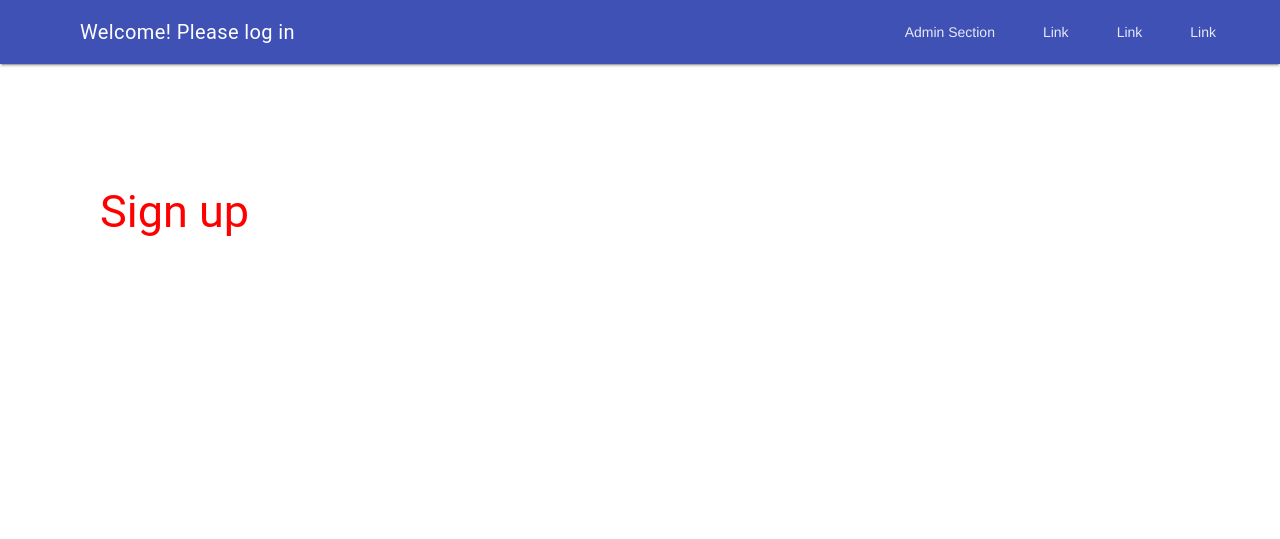
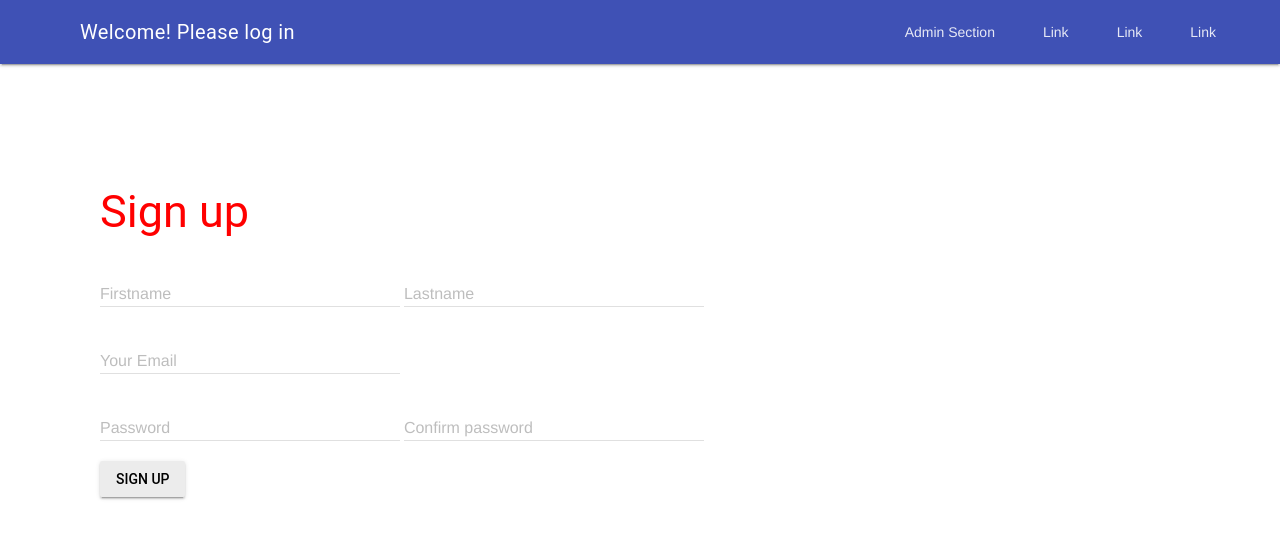
Before and after one commit to JoshuaHerrmann/DjangoChattApp, a Django app: page /signup/ in a window 1280 px wide. Shown: the top 539 px of the page. Run offline with Django 4.2, Linux system fonts and the light colour scheme.

Commit message:
updated signup now working

```diff
--- a/chat/templates/auth/signup.html
+++ b/chat/templates/auth/signup.html
@@ -1,3 +1,38 @@
 {% extends "base.html" %}{% block content %}
 <h2 style="color: red;">Sign up</h2>
+<form action="/signup/" method="post">
+    {% csrf_token %}
+    <div class="names">
+        <div class="mdl-textfield mdl-js-textfield mdl-textfield--floating-label">
+            <input class="mdl-textfield__input" name="firstname" type="text" id="sample3" autocomplete="off">
+            <label class="mdl-textfield__label" for="sample3">Firstname</label>
+        </div>
+        <div class="mdl-textfield mdl-js-textfield mdl-textfield--floating-label">
+            <input class="mdl-textfield__input" name="lastname" type="text" id="sample3" autocomplete="off">
+            <label class="mdl-textfield__label" for="sample3">Lastname</label>
+        </div>
+    </div>
+    <div class="email">
+        <div class="mdl-textfield mdl-js-textfield mdl-textfield--floating-label">
+            <input class="mdl-textfield__input" name="email" type="text" id="sample3" autocomplete="off">
+            <label class="mdl-textfield__label" for="sample3">Your Email</label>
+        </div>
+    </div>
+    <div class="passwords">
+        <div class="mdl-textfield mdl-js-textfield mdl-textfield--floating-label">
+            <input class="mdl-textfield__input" name="password1" type="text" id="sample3" autocomplete="off">
+            <label class="mdl-textfield__label" for="sample3">Password</label>
+        </div>
+        <div class="mdl-textfield mdl-js-textfield mdl-textfield--floating-label">
+            <input class="mdl-textfield__input" name="password2" type="text" id="sample3" autocomplete="off">
+            <label class="mdl-textfield__label" for="sample3">Confirm password</label>
+        </div>
+        {% if password_incorrect %}
+        <p style="color: red;">Password is not the same! </p>
+        {% endif %}
+    </div>
+    <button class="mdl-button mdl-js-button mdl-button--raised" type="submit">
+        Sign Up
+      </button>
+</form>
 {% endblock %}
--- a/chat/views.py
+++ b/chat/views.py
@@ -1,3 +1,4 @@
+from importlib import invalidate_caches
 from django.http import HttpResponse
 from django.shortcuts import render
 from django.contrib.auth import authenticate, login, logout
@@ -7,6 +8,7 @@ from django.contrib.auth.decorators import login_required
 from django.http import JsonResponse
 from django.core import serializers
 from django.http import HttpResponseRedirect
+from django.contrib.auth.models import User
 import json
 @login_required(login_url='/login/')
 def index(request):                                                                               # def heißt define
@@ -49,4 +51,24 @@ def logoutView(request):
 
 
 def signUp(request):
+    if request.user.is_authenticated:
+        return redirect('/chat/')
+    if request.method == 'POST':
+        if request.POST['password1'] == request.POST['password2']:
+            firstname = request.POST['firstname']
+            lastname = request.POST['lastname']
+            email = request.POST['email']
+            password = request.POST['password1']
+            username = firstname + lastname
+            user = User.objects.create_user(firstname, email, password)
+            user.first_name = firstname
+            user.last_name = lastname
+            user.username = username
+            user.save()
+            print('Succesfully created new User!', user)
+            userLogin = authenticate(request, username=username, password=password)
+            login(request, userLogin)
+            return redirect('/chat/')
+        else:
+            return render(request, 'auth/signup.html', {'password_incorrect': True})
     return render(request, 'auth/signup.html')
```
Also changed, not shown: db.sqlite3.
